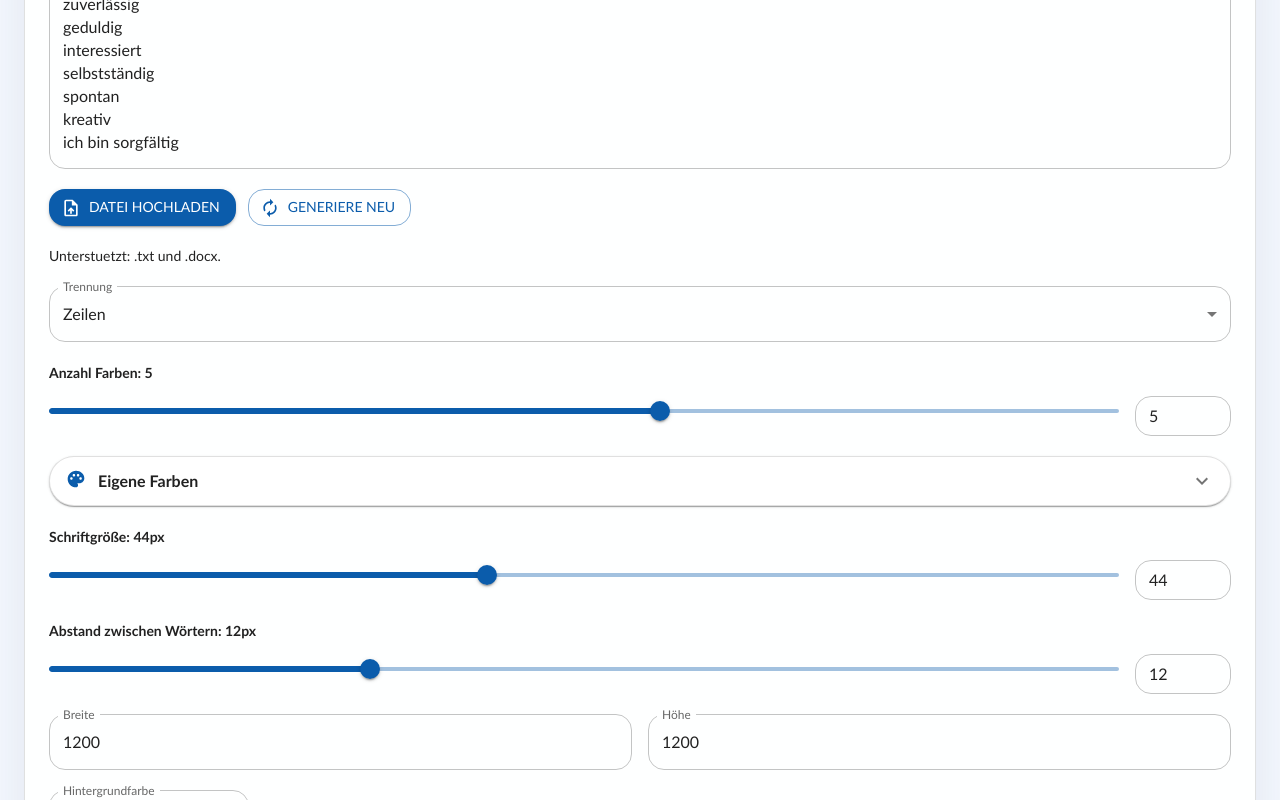
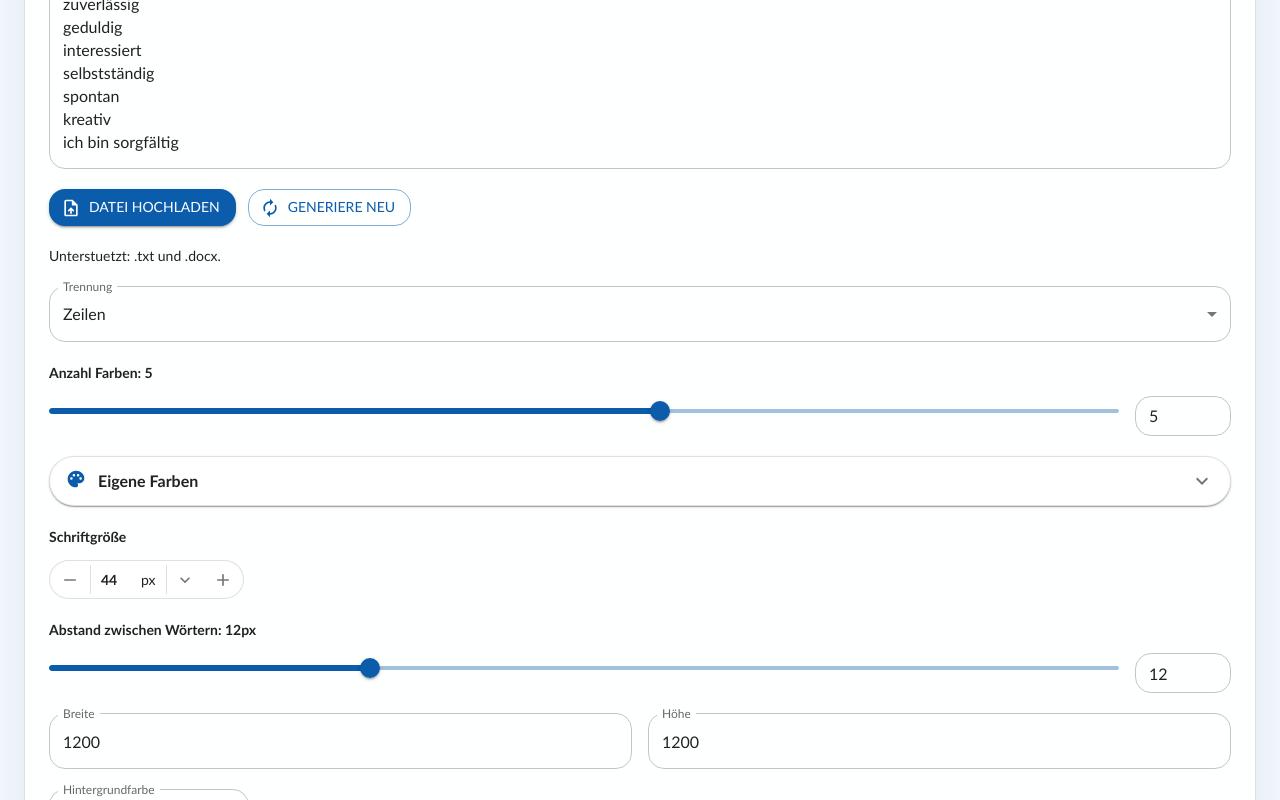
Before and after one commit to IvoLeist/word-cloud-generator, a React (Vite) app: page / in a window 1280 px wide. Shown: the part 365-1165 px from the top of the page. Built offline with nearby package versions, Linux system fonts and the light colour scheme.

Commit message:
new fontsize selector

```diff
--- /dev/null
+++ b/src/components/FontSizeSelector.jsx
@@ -0,0 +1,189 @@
+import { useEffect, useMemo, useState } from "react";
+import {
+  Box,
+  ClickAwayListener,
+  IconButton,
+  InputBase,
+  MenuItem,
+  Paper,
+  Stack,
+  Typography,
+} from "@mui/material";
+import AddIcon from "@mui/icons-material/Add";
+import ExpandMoreIcon from "@mui/icons-material/ExpandMore";
+import RemoveIcon from "@mui/icons-material/Remove";
+import { clamp } from "../utils/number";
+
+const DEFAULT_PRESETS = [8, 9, 10, 11, 12, 14, 18, 20, 24, 30, 36, 48, 60, 72, 96];
+
+export default function FontSizeSelector({
+  id,
+  label,
+  min,
+  max,
+  step = 1,
+  value,
+  onChange,
+}) {
+  const [draftValue, setDraftValue] = useState(String(value));
+  const [menuOpen, setMenuOpen] = useState(false);
+  useEffect(() => {
+    setDraftValue(String(value));
+  }, [value]);
+
+  const presetValues = useMemo(() => {
+    const withCurrent = new Set([...DEFAULT_PRESETS, value]);
+    return Array.from(withCurrent)
+      .filter((size) => size >= min && size <= max)
+      .sort((a, b) => a - b);
+  }, [max, min, value]);
+
+  const commitValue = (nextValue) => {
+    const parsed = Number(nextValue);
+    if (Number.isNaN(parsed)) {
+      setDraftValue(String(value));
+      return;
+    }
+
+    const clampedValue = clamp(parsed, min, max);
+    onChange(clampedValue);
+    setDraftValue(String(clampedValue));
+  };
+
+  const nudgeValue = (direction) => {
+    commitValue(value + direction * step);
+  };
+
+  return (
+    <Stack spacing={1.5}>
+      <Typography component="label" htmlFor={id} variant="subtitle2" sx={{ fontWeight: 700 }}>
+        {label}
+      </Typography>
+
+      <ClickAwayListener onClickAway={() => setMenuOpen(false)}>
+        <Box sx={{ position: "relative" }}>
+          <Paper
+            variant="outlined"
+            sx={(theme) => ({
+              display: "flex",
+              alignItems: "center",
+              width: "fit-content",
+              minWidth: 188,
+              overflow: "hidden",
+              borderRadius: 2.5,
+              borderColor: menuOpen ? theme.palette.primary.main : "divider",
+              boxShadow: menuOpen ? `0 0 0 3px ${theme.palette.primary.main}22` : "none",
+            })}
+          >
+            <IconButton
+              aria-label="Schriftgröße verkleinern"
+              onClick={() => nudgeValue(-1)}
+              size="small"
+              sx={{ borderRadius: 0, px: 1.25, py: 1.1 }}
+            >
+              <RemoveIcon fontSize="small" />
+            </IconButton>
+
+            <Box
+              sx={{
+                display: "flex",
+                alignItems: "center",
+                minWidth: 76,
+                px: 1.25,
+                borderLeft: "1px solid",
+                borderRight: "1px solid",
+                borderColor: "divider",
+              }}
+            >
+              <InputBase
+                id={id}
+                value={draftValue}
+                onChange={(event) =>
+                  setDraftValue(event.target.value.replace(/[^\d]/g, "").slice(0, 3))
+                }
+                onBlur={() => commitValue(draftValue)}
+                onKeyDown={(event) => {
+                  if (event.key === "Enter") {
+                    event.preventDefault();
+                    commitValue(draftValue);
+                  }
+
+                  if (event.key === "ArrowUp") {
+                    event.preventDefault();
+                    nudgeValue(1);
+                  }
+
+                  if (event.key === "ArrowDown") {
+                    event.preventDefault();
+                    nudgeValue(-1);
+                  }
+                }}
+                inputProps={{
+                  inputMode: "numeric",
+                  pattern: "[0-9]*",
+                  "aria-label": label,
+                }}
+                sx={{
+                  width: 36,
+                  fontSize: 14,
+                  fontWeight: 600,
+                }}
+              />
+              <Typography variant="body2" color="text.secondary" sx={{ ml: 0.5 }}>
+                px
+              </Typography>
+            </Box>
+
+            <IconButton
+              aria-label="Schriftgrößen auswählen"
+              onClick={() => setMenuOpen((open) => !open)}
+              size="small"
+              sx={{ borderRadius: 0, px: 1, py: 1.1 }}
+            >
+              <ExpandMoreIcon fontSize="small" />
+            </IconButton>
+
+            <IconButton
+              aria-label="Schriftgröße vergrößern"
+              onClick={() => nudgeValue(1)}
+              size="small"
+              sx={{ borderRadius: 0, px: 1.25, py: 1.1 }}
+            >
+              <AddIcon fontSize="small" />
+            </IconButton>
+          </Paper>
+
+          {menuOpen && (
+            <Paper
+              elevation={8}
+              sx={{
+                position: "absolute",
+                top: "calc(100% + 8px)",
+                left: 0,
+                zIndex: 10,
+                width: 96,
+                maxHeight: 240,
+                overflowY: "auto",
+                borderRadius: 2,
+              }}
+            >
+              {presetValues.map((preset) => (
+                <MenuItem
+                  key={preset}
+                  selected={preset === value}
+                  onClick={() => {
+                    commitValue(preset);
+                    setMenuOpen(false);
+                  }}
+                  dense
+                >
+                  {preset}
+                </MenuItem>
+              ))}
+            </Paper>
+          )}
+        </Box>
+      </ClickAwayListener>
+    </Stack>
+  );
+}
--- a/src/components/SettingsPanel.jsx
+++ b/src/components/SettingsPanel.jsx
@@ -18,6 +18,7 @@ import ExpandMoreIcon from "@mui/icons-material/ExpandMore";
 import UploadFileIcon from "@mui/icons-material/UploadFile";
 import AutorenewIcon from "@mui/icons-material/Autorenew";
 import PaletteIcon from "@mui/icons-material/Palette";
+import FontSizeSelector from "./FontSizeSelector";
 import SliderField from "./SliderField";
 import { splitColorList } from "../utils/colorPalette";
 
@@ -262,13 +263,12 @@ export default function SettingsPanel({
         </AccordionDetails>
       </Accordion>
 
-      <SliderField
+      <FontSizeSelector
         id="font-size"
         label="Schriftgröße"
         min={8}
         max={96}
         value={fontSize}
-        suffix="px"
         onChange={onFontSizeChange}
       />
 
```
